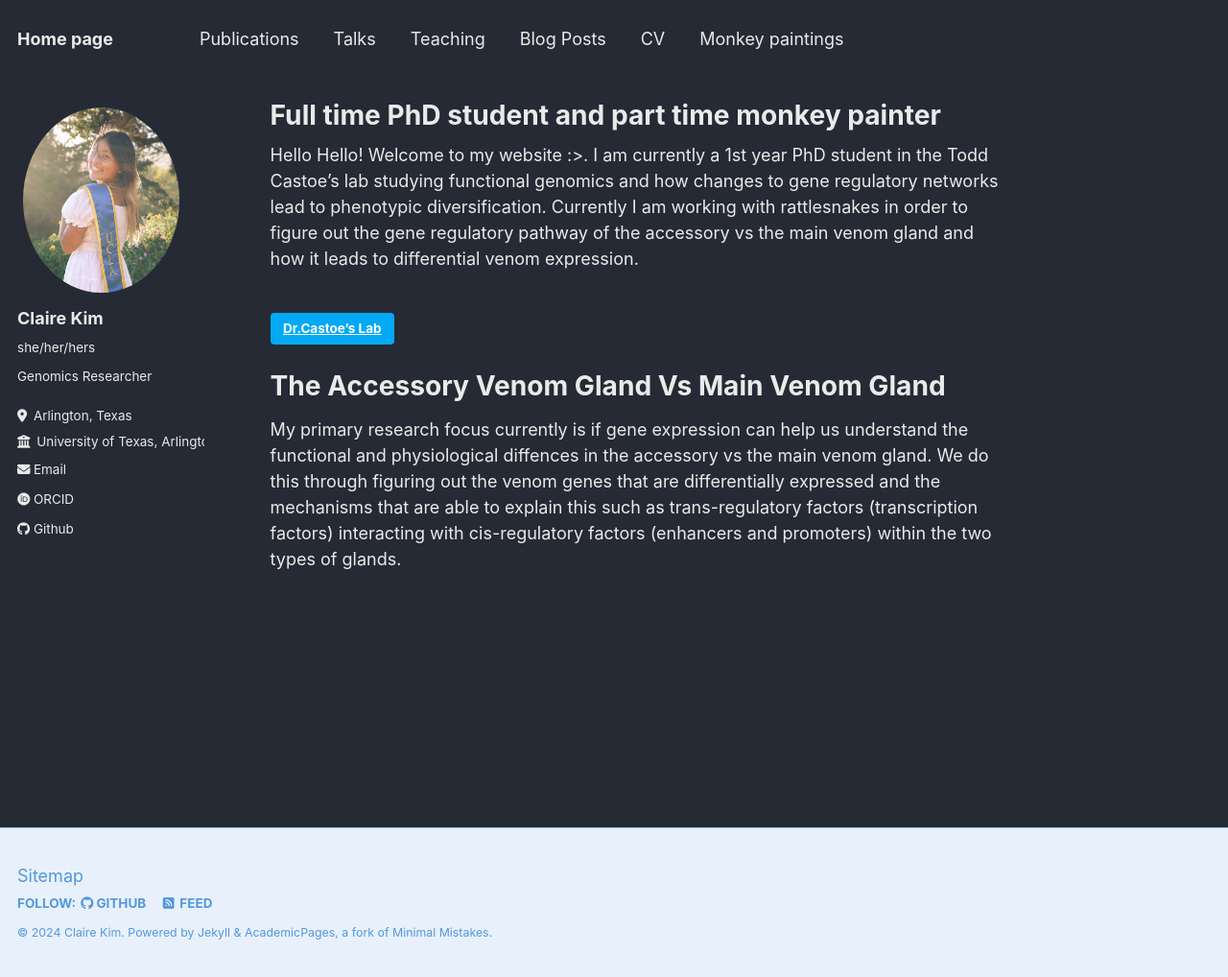
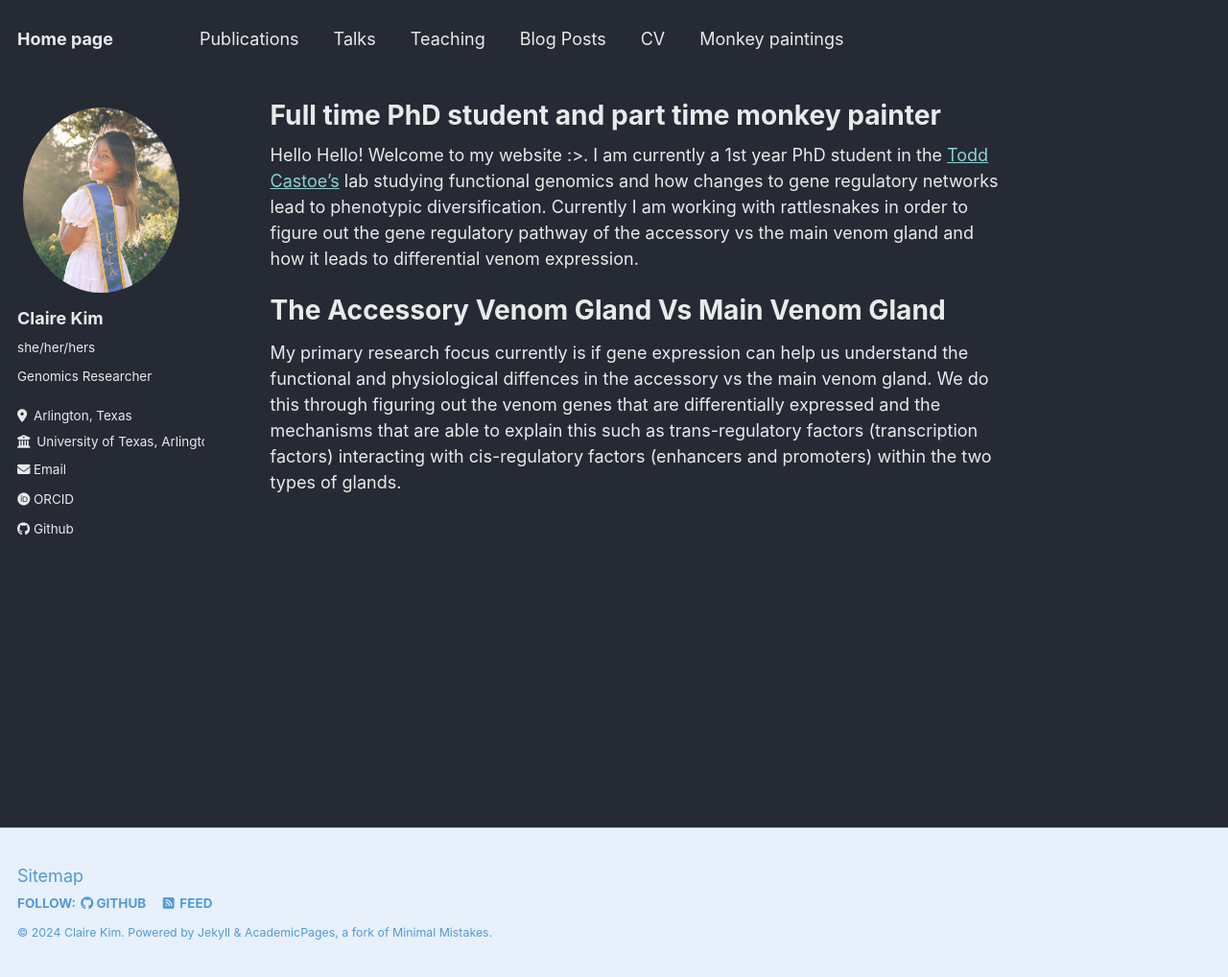
Before and after one commit to ckim0306/ckim0306.github.io, a Jekyll site: the page built from _pages/about.md, in a window 1280 px wide and 1018 px high. Shown: the whole window at 96% size. Built offline with Jekyll 4.4.1, drawn with Linux system fonts in a browser that asks for light colours; some web fonts are replaced.

Commit message:
Hyper linking Todd Castoe and removing the button for it.

```diff
--- a/_pages/about.md
+++ b/_pages/about.md
@@ -7,11 +7,7 @@ redirect_from:
   - /about.html
 ---
 
-Hello Hello! Welcome to my website :>. I am currently a 1st year PhD student in the Todd Castoe's lab studying functional genomics and how changes to gene regulatory networks lead to phenotypic diversification. Currently I am working with rattlesnakes in order to figure out the gene regulatory pathway of the accessory vs the main venom gland and how it leads to differential venom expression.
-
-----
-
-[Dr.Castoe's Lab](https://www.castoelaboratory.org/){: .btn .btn--info .text-center}
+Hello Hello! Welcome to my website :>. I am currently a 1st year PhD student in the [Todd Castoe's](https://www.castoelaboratory.org/) lab studying functional genomics and how changes to gene regulatory networks lead to phenotypic diversification. Currently I am working with rattlesnakes in order to figure out the gene regulatory pathway of the accessory vs the main venom gland and how it leads to differential venom expression.
 
 The Accessory Venom Gland Vs Main Venom Gland
 ======
```
